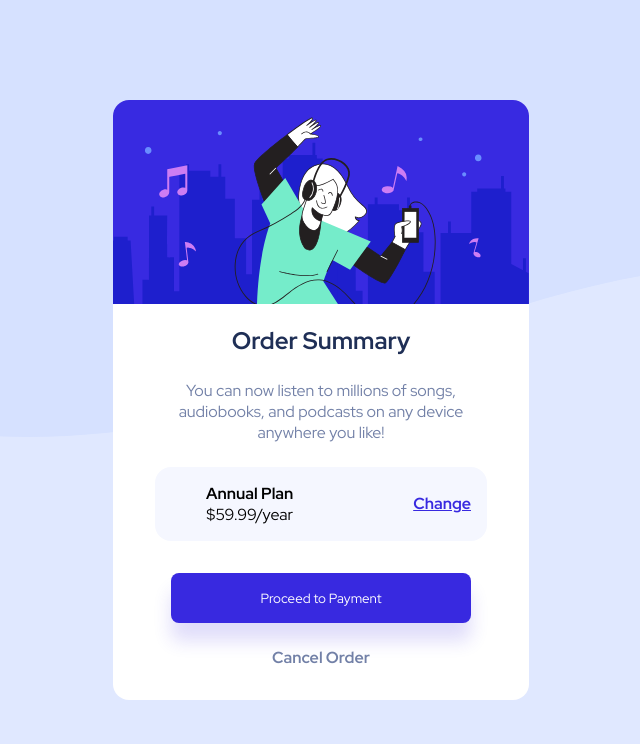
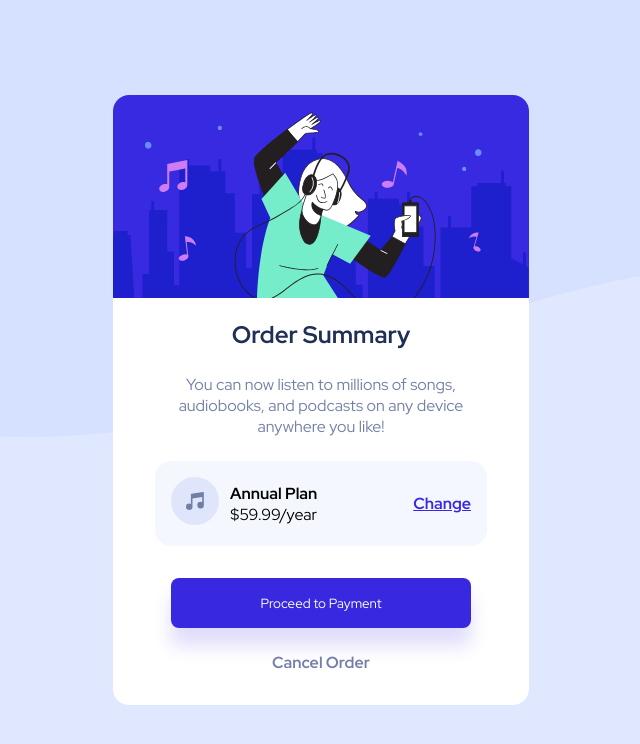
Before and after one commit to euBrunoLima/order-summary-component, a plain HTML site: page index.html in a window 1280 px wide. Shown: the whole page, without its empty margins (319-959 px from the left). Drawn offline with Linux system fonts and the light colour scheme; files whose address does not match are found by name.

Commit message:
Update index.html

```diff
--- a/index.html
+++ b/index.html
@@ -22,7 +22,7 @@
       </span>
       <div class="imformation">
         <div id="music-icon">
-          <img src="images/icon-music.svg" alt="">
+          <img src="imagens/icon-music.svg" alt="">
         </div>
 
         <div class="imformation-price">
```
